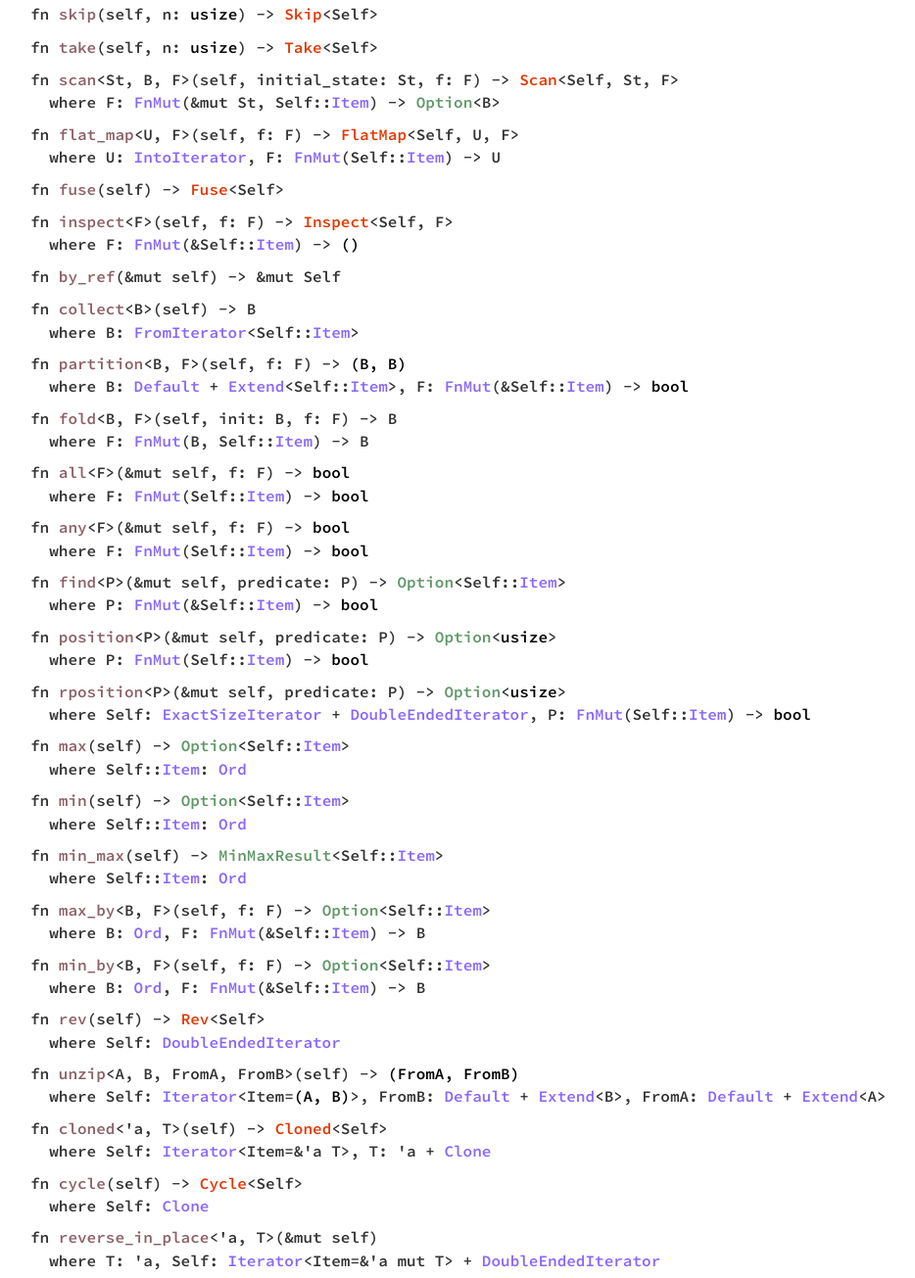
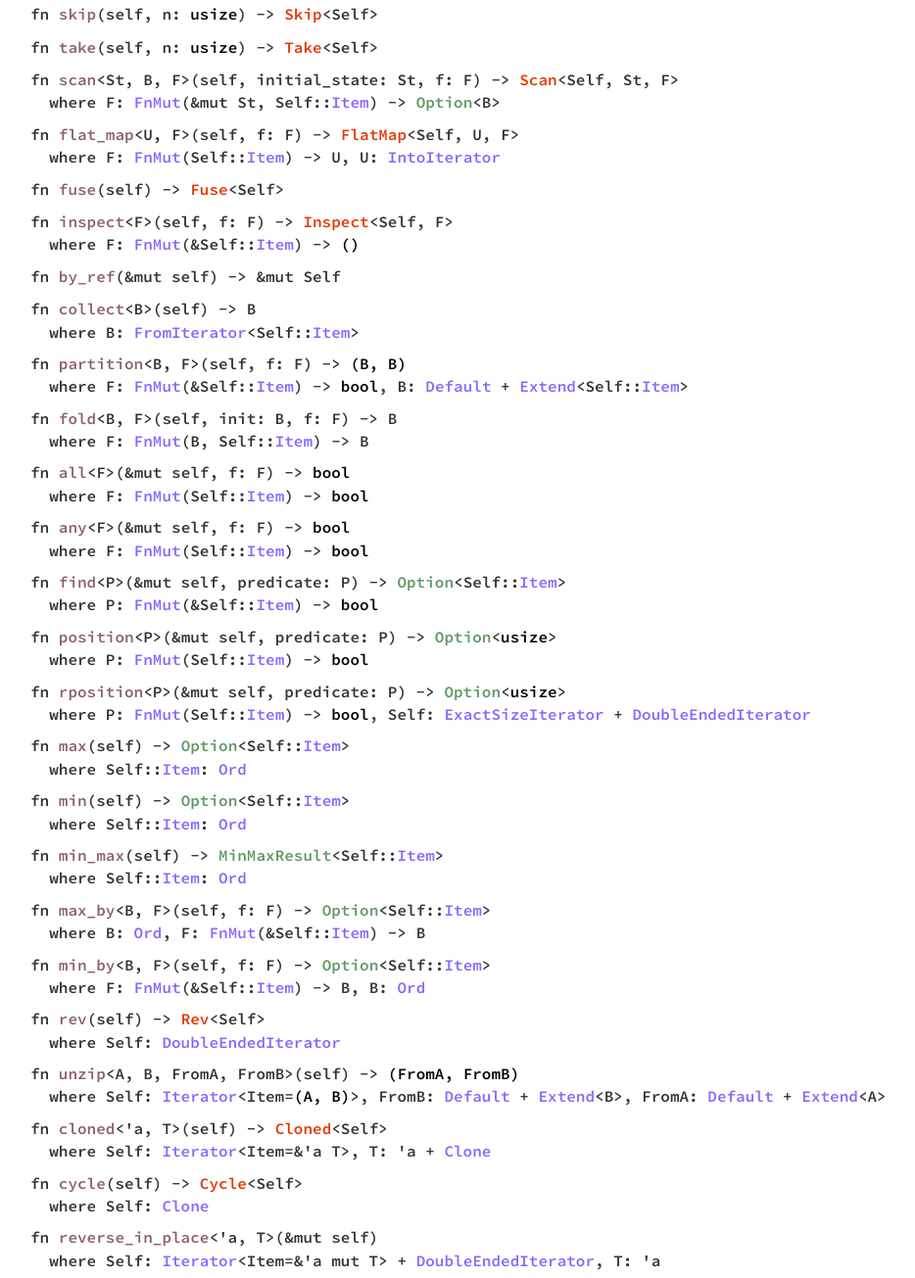
Before and after one commit to contain-rs/cons-list, a plain HTML site: page cons_list/struct.Iter.html in a window 1280 px wide. Shown: the part 1046-2351 px from the top of the page at 98% size, without its empty margins (234-1168 px from the left). Drawn offline with Linux system fonts and the light colour scheme.

Commit message:
rebuild pages at e8b687d

```diff
--- a/cons_list/struct.Iter.html
+++ b/cons_list/struct.Iter.html
@@ -67,28 +67,28 @@
 <h4 id='method.skip' class='method'><code>fn <a href='http://doc.rust-lang.org/nightly/core/iter/trait.Iterator.html#method.skip' class='fnname'>skip</a>(self, n: <a href='http://doc.rust-lang.org/nightly/std/primitive.usize.html'>usize</a>) -&gt; <a class='struct' href='http://doc.rust-lang.org/nightly/core/iter/struct.Skip.html' title='core::iter::Skip'>Skip</a>&lt;Self&gt;</code></h4>
 <h4 id='method.take' class='method'><code>fn <a href='http://doc.rust-lang.org/nightly/core/iter/trait.Iterator.html#method.take' class='fnname'>take</a>(self, n: <a href='http://doc.rust-lang.org/nightly/std/primitive.usize.html'>usize</a>) -&gt; <a class='struct' href='http://doc.rust-lang.org/nightly/core/iter/struct.Take.html' title='core::iter::Take'>Take</a>&lt;Self&gt;</code></h4>
 <h4 id='method.scan' class='method'><code>fn <a href='http://doc.rust-lang.org/nightly/core/iter/trait.Iterator.html#method.scan' class='fnname'>scan</a>&lt;St, B, F&gt;(self, initial_state: St, f: F) -&gt; <a class='struct' href='http://doc.rust-lang.org/nightly/core/iter/struct.Scan.html' title='core::iter::Scan'>Scan</a>&lt;Self, St, F&gt; <span class='where'>where F: <a class='trait' href='http://doc.rust-lang.org/nightly/core/ops/trait.FnMut.html' title='core::ops::FnMut'>FnMut</a>(&amp;mut St, Self::<a class='trait' href='http://doc.rust-lang.org/nightly/core/iter/trait.Iterator.html' title='core::iter::Iterator'>Item</a>) -&gt; <a class='enum' href='http://doc.rust-lang.org/nightly/core/option/enum.Option.html' title='core::option::Option'>Option</a>&lt;B&gt;</span></code></h4>
-<h4 id='method.flat_map' class='method'><code>fn <a href='http://doc.rust-lang.org/nightly/core/iter/trait.Iterator.html#method.flat_map' class='fnname'>flat_map</a>&lt;U, F&gt;(self, f: F) -&gt; <a class='struct' href='http://doc.rust-lang.org/nightly/core/iter/struct.FlatMap.html' title='core::iter::FlatMap'>FlatMap</a>&lt;Self, U, F&gt; <span class='where'>where U: <a class='trait' href='http://doc.rust-lang.org/nightly/core/iter/trait.IntoIterator.html' title='core::iter::IntoIterator'>IntoIterator</a>, F: <a class='trait' href='http://doc.rust-lang.org/nightly/core/ops/trait.FnMut.html' title='core::ops::FnMut'>FnMut</a>(Self::<a class='trait' href='http://doc.rust-lang.org/nightly/core/iter/trait.Iterator.html' title='core::iter::Iterator'>Item</a>) -&gt; U</span></code></h4>
+<h4 id='method.flat_map' class='method'><code>fn <a href='http://doc.rust-lang.org/nightly/core/iter/trait.Iterator.html#method.flat_map' class='fnname'>flat_map</a>&lt;U, F&gt;(self, f: F) -&gt; <a class='struct' href='http://doc.rust-lang.org/nightly/core/iter/struct.FlatMap.html' title='core::iter::FlatMap'>FlatMap</a>&lt;Self, U, F&gt; <span class='where'>where F: <a class='trait' href='http://doc.rust-lang.org/nightly/core/ops/trait.FnMut.html' title='core::ops::FnMut'>FnMut</a>(Self::<a class='trait' href='http://doc.rust-lang.org/nightly/core/iter/trait.Iterator.html' title='core::iter::Iterator'>Item</a>) -&gt; U, U: <a class='trait' href='http://doc.rust-lang.org/nightly/core/iter/trait.IntoIterator.html' title='core::iter::IntoIterator'>IntoIterator</a></span></code></h4>
 <h4 id='method.fuse' class='method'><code>fn <a href='http://doc.rust-lang.org/nightly/core/iter/trait.Iterator.html#method.fuse' class='fnname'>fuse</a>(self) -&gt; <a class='struct' href='http://doc.rust-lang.org/nightly/core/iter/struct.Fuse.html' title='core::iter::Fuse'>Fuse</a>&lt;Self&gt;</code></h4>
 <h4 id='method.inspect' class='method'><code>fn <a href='http://doc.rust-lang.org/nightly/core/iter/trait.Iterator.html#method.inspect' class='fnname'>inspect</a>&lt;F&gt;(self, f: F) -&gt; <a class='struct' href='http://doc.rust-lang.org/nightly/core/iter/struct.Inspect.html' title='core::iter::Inspect'>Inspect</a>&lt;Self, F&gt; <span class='where'>where F: <a class='trait' href='http://doc.rust-lang.org/nightly/core/ops/trait.FnMut.html' title='core::ops::FnMut'>FnMut</a>(&amp;Self::<a class='trait' href='http://doc.rust-lang.org/nightly/core/iter/trait.Iterator.html' title='core::iter::Iterator'>Item</a>) -&gt; <a href='http://doc.rust-lang.org/nightly/std/primitive.tuple.html'>()</a></span></code></h4>
 <h4 id='method.by_ref' class='method'><code>fn <a href='http://doc.rust-lang.org/nightly/core/iter/trait.Iterator.html#method.by_ref' class='fnname'>by_ref</a>(&amp;mut self) -&gt; &amp;mut Self</code></h4>
 <h4 id='method.collect' class='method'><code>fn <a href='http://doc.rust-lang.org/nightly/core/iter/trait.Iterator.html#method.collect' class='fnname'>collect</a>&lt;B&gt;(self) -&gt; B <span class='where'>where B: <a class='trait' href='http://doc.rust-lang.org/nightly/core/iter/trait.FromIterator.html' title='core::iter::FromIterator'>FromIterator</a>&lt;Self::<a class='trait' href='http://doc.rust-lang.org/nightly/core/iter/trait.Iterator.html' title='core::iter::Iterator'>Item</a>&gt;</span></code></h4>
-<h4 id='method.partition' class='method'><code>fn <a href='http://doc.rust-lang.org/nightly/core/iter/trait.Iterator.html#method.partition' class='fnname'>partition</a>&lt;B, F&gt;(self, f: F) -&gt; <a href='http://doc.rust-lang.org/nightly/std/primitive.tuple.html'>(B, B)</a> <span class='where'>where B: <a class='trait' href='http://doc.rust-lang.org/nightly/core/default/trait.Default.html' title='core::default::Default'>Default</a> + <a class='trait' href='http://doc.rust-lang.org/nightly/core/iter/trait.Extend.html' title='core::iter::Extend'>Extend</a>&lt;Self::<a class='trait' href='http://doc.rust-lang.org/nightly/core/iter/trait.Iterator.html' title='core::iter::Iterator'>Item</a>&gt;, F: <a class='trait' href='http://doc.rust-lang.org/nightly/core/ops/trait.FnMut.html' title='core::ops::FnMut'>FnMut</a>(&amp;Self::<a class='trait' href='http://doc.rust-lang.org/nightly/core/iter/trait.Iterator.html' title='core::iter::Iterator'>Item</a>) -&gt; <a href='http://doc.rust-lang.org/nightly/std/primitive.bool.html'>bool</a></span></code></h4>
+<h4 id='method.partition' class='method'><code>fn <a href='http://doc.rust-lang.org/nightly/core/iter/trait.Iterator.html#method.partition' class='fnname'>partition</a>&lt;B, F&gt;(self, f: F) -&gt; <a href='http://doc.rust-lang.org/nightly/std/primitive.tuple.html'>(B, B)</a> <span class='where'>where F: <a class='trait' href='http://doc.rust-lang.org/nightly/core/ops/trait.FnMut.html' title='core::ops::FnMut'>FnMut</a>(&amp;Self::<a class='trait' href='http://doc.rust-lang.org/nightly/core/iter/trait.Iterator.html' title='core::iter::Iterator'>Item</a>) -&gt; <a href='http://doc.rust-lang.org/nightly/std/primitive.bool.html'>bool</a>, B: <a class='trait' href='http://doc.rust-lang.org/nightly/core/default/trait.Default.html' title='core::default::Default'>Default</a> + <a class='trait' href='http://doc.rust-lang.org/nightly/core/iter/trait.Extend.html' title='core::iter::Extend'>Extend</a>&lt;Self::<a class='trait' href='http://doc.rust-lang.org/nightly/core/iter/trait.Iterator.html' title='core::iter::Iterator'>Item</a>&gt;</span></code></h4>
 <h4 id='method.fold' class='method'><code>fn <a href='http://doc.rust-lang.org/nightly/core/iter/trait.Iterator.html#method.fold' class='fnname'>fold</a>&lt;B, F&gt;(self, init: B, f: F) -&gt; B <span class='where'>where F: <a class='trait' href='http://doc.rust-lang.org/nightly/core/ops/trait.FnMut.html' title='core::ops::FnMut'>FnMut</a>(B, Self::<a class='trait' href='http://doc.rust-lang.org/nightly/core/iter/trait.Iterator.html' title='core::iter::Iterator'>Item</a>) -&gt; B</span></code></h4>
 <h4 id='method.all' class='method'><code>fn <a href='http://doc.rust-lang.org/nightly/core/iter/trait.Iterator.html#method.all' class='fnname'>all</a>&lt;F&gt;(&amp;mut self, f: F) -&gt; <a href='http://doc.rust-lang.org/nightly/std/primitive.bool.html'>bool</a> <span class='where'>where F: <a class='trait' href='http://doc.rust-lang.org/nightly/core/ops/trait.FnMut.html' title='core::ops::FnMut'>FnMut</a>(Self::<a class='trait' href='http://doc.rust-lang.org/nightly/core/iter/trait.Iterator.html' title='core::iter::Iterator'>Item</a>) -&gt; <a href='http://doc.rust-lang.org/nightly/std/primitive.bool.html'>bool</a></span></code></h4>
 <h4 id='method.any' class='method'><code>fn <a href='http://doc.rust-lang.org/nightly/core/iter/trait.Iterator.html#method.any' class='fnname'>any</a>&lt;F&gt;(&amp;mut self, f: F) -&gt; <a href='http://doc.rust-lang.org/nightly/std/primitive.bool.html'>bool</a> <span class='where'>where F: <a class='trait' href='http://doc.rust-lang.org/nightly/core/ops/trait.FnMut.html' title='core::ops::FnMut'>FnMut</a>(Self::<a class='trait' href='http://doc.rust-lang.org/nightly/core/iter/trait.Iterator.html' title='core::iter::Iterator'>Item</a>) -&gt; <a href='http://doc.rust-lang.org/nightly/std/primitive.bool.html'>bool</a></span></code></h4>
 <h4 id='method.find' class='method'><code>fn <a href='http://doc.rust-lang.org/nightly/core/iter/trait.Iterator.html#method.find' class='fnname'>find</a>&lt;P&gt;(&amp;mut self, predicate: P) -&gt; <a class='enum' href='http://doc.rust-lang.org/nightly/core/option/enum.Option.html' title='core::option::Option'>Option</a>&lt;Self::<a class='trait' href='http://doc.rust-lang.org/nightly/core/iter/trait.Iterator.html' title='core::iter::Iterator'>Item</a>&gt; <span class='where'>where P: <a class='trait' href='http://doc.rust-lang.org/nightly/core/ops/trait.FnMut.html' title='core::ops::FnMut'>FnMut</a>(&amp;Self::<a class='trait' href='http://doc.rust-lang.org/nightly/core/iter/trait.Iterator.html' title='core::iter::Iterator'>Item</a>) -&gt; <a href='http://doc.rust-lang.org/nightly/std/primitive.bool.html'>bool</a></span></code></h4>
 <h4 id='method.position' class='method'><code>fn <a href='http://doc.rust-lang.org/nightly/core/iter/trait.Iterator.html#method.position' class='fnname'>position</a>&lt;P&gt;(&amp;mut self, predicate: P) -&gt; <a class='enum' href='http://doc.rust-lang.org/nightly/core/option/enum.Option.html' title='core::option::Option'>Option</a>&lt;<a href='http://doc.rust-lang.org/nightly/std/primitive.usize.html'>usize</a>&gt; <span class='where'>where P: <a class='trait' href='http://doc.rust-lang.org/nightly/core/ops/trait.FnMut.html' title='core::ops::FnMut'>FnMut</a>(Self::<a class='trait' href='http://doc.rust-lang.org/nightly/core/iter/trait.Iterator.html' title='core::iter::Iterator'>Item</a>) -&gt; <a href='http://doc.rust-lang.org/nightly/std/primitive.bool.html'>bool</a></span></code></h4>
-<h4 id='method.rposition' class='method'><code>fn <a href='http://doc.rust-lang.org/nightly/core/iter/trait.Iterator.html#method.rposition' class='fnname'>rposition</a>&lt;P&gt;(&amp;mut self, predicate: P) -&gt; <a class='enum' href='http://doc.rust-lang.org/nightly/core/option/enum.Option.html' title='core::option::Option'>Option</a>&lt;<a href='http://doc.rust-lang.org/nightly/std/primitive.usize.html'>usize</a>&gt; <span class='where'>where Self: <a class='trait' href='http://doc.rust-lang.org/nightly/core/iter/trait.ExactSizeIterator.html' title='core::iter::ExactSizeIterator'>ExactSizeIterator</a> + <a class='trait' href='http://doc.rust-lang.org/nightly/core/iter/trait.DoubleEndedIterator.html' title='core::iter::DoubleEndedIterator'>DoubleEndedIterator</a>, P: <a class='trait' href='http://doc.rust-lang.org/nightly/core/ops/trait.FnMut.html' title='core::ops::FnMut'>FnMut</a>(Self::<a class='trait' href='http://doc.rust-lang.org/nightly/core/iter/trait.Iterator.html' title='core::iter::Iterator'>Item</a>) -&gt; <a href='http://doc.rust-lang.org/nightly/std/primitive.bool.html'>bool</a></span></code></h4>
+<h4 id='method.rposition' class='method'><code>fn <a href='http://doc.rust-lang.org/nightly/core/iter/trait.Iterator.html#method.rposition' class='fnname'>rposition</a>&lt;P&gt;(&amp;mut self, predicate: P) -&gt; <a class='enum' href='http://doc.rust-lang.org/nightly/core/option/enum.Option.html' title='core::option::Option'>Option</a>&lt;<a href='http://doc.rust-lang.org/nightly/std/primitive.usize.html'>usize</a>&gt; <span class='where'>where P: <a class='trait' href='http://doc.rust-lang.org/nightly/core/ops/trait.FnMut.html' title='core::ops::FnMut'>FnMut</a>(Self::<a class='trait' href='http://doc.rust-lang.org/nightly/core/iter/trait.Iterator.html' title='core::iter::Iterator'>Item</a>) -&gt; <a href='http://doc.rust-lang.org/nightly/std/primitive.bool.html'>bool</a>, Self: <a class='trait' href='http://doc.rust-lang.org/nightly/core/iter/trait.ExactSizeIterator.html' title='core::iter::ExactSizeIterator'>ExactSizeIterator</a> + <a class='trait' href='http://doc.rust-lang.org/nightly/core/iter/trait.DoubleEndedIterator.html' title='core::iter::DoubleEndedIterator'>DoubleEndedIterator</a></span></code></h4>
 <h4 id='method.max' class='method'><code>fn <a href='http://doc.rust-lang.org/nightly/core/iter/trait.Iterator.html#method.max' class='fnname'>max</a>(self) -&gt; <a class='enum' href='http://doc.rust-lang.org/nightly/core/option/enum.Option.html' title='core::option::Option'>Option</a>&lt;Self::<a class='trait' href='http://doc.rust-lang.org/nightly/core/iter/trait.Iterator.html' title='core::iter::Iterator'>Item</a>&gt; <span class='where'>where Self::<a class='trait' href='http://doc.rust-lang.org/nightly/core/iter/trait.Iterator.html' title='core::iter::Iterator'>Item</a>: <a class='trait' href='http://doc.rust-lang.org/nightly/core/cmp/trait.Ord.html' title='core::cmp::Ord'>Ord</a></span></code></h4>
 <h4 id='method.min' class='method'><code>fn <a href='http://doc.rust-lang.org/nightly/core/iter/trait.Iterator.html#method.min' class='fnname'>min</a>(self) -&gt; <a class='enum' href='http://doc.rust-lang.org/nightly/core/option/enum.Option.html' title='core::option::Option'>Option</a>&lt;Self::<a class='trait' href='http://doc.rust-lang.org/nightly/core/iter/trait.Iterator.html' title='core::iter::Iterator'>Item</a>&gt; <span class='where'>where Self::<a class='trait' href='http://doc.rust-lang.org/nightly/core/iter/trait.Iterator.html' title='core::iter::Iterator'>Item</a>: <a class='trait' href='http://doc.rust-lang.org/nightly/core/cmp/trait.Ord.html' title='core::cmp::Ord'>Ord</a></span></code></h4>
 <h4 id='method.min_max' class='method'><code>fn <a href='http://doc.rust-lang.org/nightly/core/iter/trait.Iterator.html#method.min_max' class='fnname'>min_max</a>(self) -&gt; <a class='enum' href='http://doc.rust-lang.org/nightly/core/iter/enum.MinMaxResult.html' title='core::iter::MinMaxResult'>MinMaxResult</a>&lt;Self::<a class='trait' href='http://doc.rust-lang.org/nightly/core/iter/trait.Iterator.html' title='core::iter::Iterator'>Item</a>&gt; <span class='where'>where Self::<a class='trait' href='http://doc.rust-lang.org/nightly/core/iter/trait.Iterator.html' title='core::iter::Iterator'>Item</a>: <a class='trait' href='http://doc.rust-lang.org/nightly/core/cmp/trait.Ord.html' title='core::cmp::Ord'>Ord</a></span></code></h4>
 <h4 id='method.max_by' class='method'><code>fn <a href='http://doc.rust-lang.org/nightly/core/iter/trait.Iterator.html#method.max_by' class='fnname'>max_by</a>&lt;B, F&gt;(self, f: F) -&gt; <a class='enum' href='http://doc.rust-lang.org/nightly/core/option/enum.Option.html' title='core::option::Option'>Option</a>&lt;Self::<a class='trait' href='http://doc.rust-lang.org/nightly/core/iter/trait.Iterator.html' title='core::iter::Iterator'>Item</a>&gt; <span class='where'>where B: <a class='trait' href='http://doc.rust-lang.org/nightly/core/cmp/trait.Ord.html' title='core::cmp::Ord'>Ord</a>, F: <a class='trait' href='http://doc.rust-lang.org/nightly/core/ops/trait.FnMut.html' title='core::ops::FnMut'>FnMut</a>(&amp;Self::<a class='trait' href='http://doc.rust-lang.org/nightly/core/iter/trait.Iterator.html' title='core::iter::Iterator'>Item</a>) -&gt; B</span></code></h4>
-<h4 id='method.min_by' class='method'><code>fn <a href='http://doc.rust-lang.org/nightly/core/iter/trait.Iterator.html#method.min_by' class='fnname'>min_by</a>&lt;B, F&gt;(self, f: F) -&gt; <a class='enum' href='http://doc.rust-lang.org/nightly/core/option/enum.Option.html' title='core::option::Option'>Option</a>&lt;Self::<a class='trait' href='http://doc.rust-lang.org/nightly/core/iter/trait.Iterator.html' title='core::iter::Iterator'>Item</a>&gt; <span class='where'>where B: <a class='trait' href='http://doc.rust-lang.org/nightly/core/cmp/trait.Ord.html' title='core::cmp::Ord'>Ord</a>, F: <a class='trait' href='http://doc.rust-lang.org/nightly/core/ops/trait.FnMut.html' title='core::ops::FnMut'>FnMut</a>(&amp;Self::<a class='trait' href='http://doc.rust-lang.org/nightly/core/iter/trait.Iterator.html' title='core::iter::Iterator'>Item</a>) -&gt; B</span></code></h4>
+<h4 id='method.min_by' class='method'><code>fn <a href='http://doc.rust-lang.org/nightly/core/iter/trait.Iterator.html#method.min_by' class='fnname'>min_by</a>&lt;B, F&gt;(self, f: F) -&gt; <a class='enum' href='http://doc.rust-lang.org/nightly/core/option/enum.Option.html' title='core::option::Option'>Option</a>&lt;Self::<a class='trait' href='http://doc.rust-lang.org/nightly/core/iter/trait.Iterator.html' title='core::iter::Iterator'>Item</a>&gt; <span class='where'>where F: <a class='trait' href='http://doc.rust-lang.org/nightly/core/ops/trait.FnMut.html' title='core::ops::FnMut'>FnMut</a>(&amp;Self::<a class='trait' href='http://doc.rust-lang.org/nightly/core/iter/trait.Iterator.html' title='core::iter::Iterator'>Item</a>) -&gt; B, B: <a class='trait' href='http://doc.rust-lang.org/nightly/core/cmp/trait.Ord.html' title='core::cmp::Ord'>Ord</a></span></code></h4>
 <h4 id='method.rev' class='method'><code>fn <a href='http://doc.rust-lang.org/nightly/core/iter/trait.Iterator.html#method.rev' class='fnname'>rev</a>(self) -&gt; <a class='struct' href='http://doc.rust-lang.org/nightly/core/iter/struct.Rev.html' title='core::iter::Rev'>Rev</a>&lt;Self&gt; <span class='where'>where Self: <a class='trait' href='http://doc.rust-lang.org/nightly/core/iter/trait.DoubleEndedIterator.html' title='core::iter::DoubleEndedIterator'>DoubleEndedIterator</a></span></code></h4>
 <h4 id='method.unzip' class='method'><code>fn <a href='http://doc.rust-lang.org/nightly/core/iter/trait.Iterator.html#method.unzip' class='fnname'>unzip</a>&lt;A, B, FromA, FromB&gt;(self) -&gt; <a href='http://doc.rust-lang.org/nightly/std/primitive.tuple.html'>(FromA, FromB)</a> <span class='where'>where Self: <a class='trait' href='http://doc.rust-lang.org/nightly/core/iter/trait.Iterator.html' title='core::iter::Iterator'>Iterator</a>&lt;Item=<a href='http://doc.rust-lang.org/nightly/std/primitive.tuple.html'>(A, B)</a>&gt;, FromB: <a class='trait' href='http://doc.rust-lang.org/nightly/core/default/trait.Default.html' title='core::default::Default'>Default</a> + <a class='trait' href='http://doc.rust-lang.org/nightly/core/iter/trait.Extend.html' title='core::iter::Extend'>Extend</a>&lt;B&gt;, FromA: <a class='trait' href='http://doc.rust-lang.org/nightly/core/default/trait.Default.html' title='core::default::Default'>Default</a> + <a class='trait' href='http://doc.rust-lang.org/nightly/core/iter/trait.Extend.html' title='core::iter::Extend'>Extend</a>&lt;A&gt;</span></code></h4>
 <h4 id='method.cloned' class='method'><code>fn <a href='http://doc.rust-lang.org/nightly/core/iter/trait.Iterator.html#method.cloned' class='fnname'>cloned</a>&lt;'a, T&gt;(self) -&gt; <a class='struct' href='http://doc.rust-lang.org/nightly/core/iter/struct.Cloned.html' title='core::iter::Cloned'>Cloned</a>&lt;Self&gt; <span class='where'>where Self: <a class='trait' href='http://doc.rust-lang.org/nightly/core/iter/trait.Iterator.html' title='core::iter::Iterator'>Iterator</a>&lt;Item=&amp;'a T&gt;, T: 'a + <a class='trait' href='http://doc.rust-lang.org/nightly/core/clone/trait.Clone.html' title='core::clone::Clone'>Clone</a></span></code></h4>
 <h4 id='method.cycle' class='method'><code>fn <a href='http://doc.rust-lang.org/nightly/core/iter/trait.Iterator.html#method.cycle' class='fnname'>cycle</a>(self) -&gt; <a class='struct' href='http://doc.rust-lang.org/nightly/core/iter/struct.Cycle.html' title='core::iter::Cycle'>Cycle</a>&lt;Self&gt; <span class='where'>where Self: <a class='trait' href='http://doc.rust-lang.org/nightly/core/clone/trait.Clone.html' title='core::clone::Clone'>Clone</a></span></code></h4>
-<h4 id='method.reverse_in_place' class='method'><code>fn <a href='http://doc.rust-lang.org/nightly/core/iter/trait.Iterator.html#method.reverse_in_place' class='fnname'>reverse_in_place</a>&lt;'a, T&gt;(&amp;mut self) <span class='where'>where T: 'a, Self: <a class='trait' href='http://doc.rust-lang.org/nightly/core/iter/trait.Iterator.html' title='core::iter::Iterator'>Iterator</a>&lt;Item=&amp;'a mut T&gt; + <a class='trait' href='http://doc.rust-lang.org/nightly/core/iter/trait.DoubleEndedIterator.html' title='core::iter::DoubleEndedIterator'>DoubleEndedIterator</a></span></code></h4>
+<h4 id='method.reverse_in_place' class='method'><code>fn <a href='http://doc.rust-lang.org/nightly/core/iter/trait.Iterator.html#method.reverse_in_place' class='fnname'>reverse_in_place</a>&lt;'a, T&gt;(&amp;mut self) <span class='where'>where Self: <a class='trait' href='http://doc.rust-lang.org/nightly/core/iter/trait.Iterator.html' title='core::iter::Iterator'>Iterator</a>&lt;Item=&amp;'a mut T&gt; + <a class='trait' href='http://doc.rust-lang.org/nightly/core/iter/trait.DoubleEndedIterator.html' title='core::iter::DoubleEndedIterator'>DoubleEndedIterator</a>, T: 'a</span></code></h4>
 <h4 id='method.sum' class='method'><code>fn <a href='http://doc.rust-lang.org/nightly/core/iter/trait.Iterator.html#method.sum' class='fnname'>sum</a>&lt;S = Self::<a class='trait' href='http://doc.rust-lang.org/nightly/core/iter/trait.Iterator.html' title='core::iter::Iterator'>Item</a>&gt;(self) -&gt; S <span class='where'>where S: <a class='trait' href='http://doc.rust-lang.org/nightly/core/ops/trait.Add.html' title='core::ops::Add'>Add</a>&lt;Self::<a class='trait' href='http://doc.rust-lang.org/nightly/core/iter/trait.Iterator.html' title='core::iter::Iterator'>Item</a>, Output=S&gt; + <a class='trait' href='http://doc.rust-lang.org/nightly/core/num/trait.Zero.html' title='core::num::Zero'>Zero</a></span></code></h4>
 <h4 id='method.product' class='method'><code>fn <a href='http://doc.rust-lang.org/nightly/core/iter/trait.Iterator.html#method.product' class='fnname'>product</a>&lt;P = Self::<a class='trait' href='http://doc.rust-lang.org/nightly/core/iter/trait.Iterator.html' title='core::iter::Iterator'>Item</a>&gt;(self) -&gt; P <span class='where'>where P: <a class='trait' href='http://doc.rust-lang.org/nightly/core/ops/trait.Mul.html' title='core::ops::Mul'>Mul</a>&lt;Self::<a class='trait' href='http://doc.rust-lang.org/nightly/core/iter/trait.Iterator.html' title='core::iter::Iterator'>Item</a>, Output=P&gt; + <a class='trait' href='http://doc.rust-lang.org/nightly/core/num/trait.One.html' title='core::num::One'>One</a></span></code></h4>
 </div><h3 id='derived_implementations'>Derived Implementations </h3><h3 class='impl'><code>impl&lt;'a, T: <a class='trait' href='http://doc.rust-lang.org/nightly/core/clone/trait.Clone.html' title='core::clone::Clone'>Clone</a> + 'a&gt; <a class='trait' href='http://doc.rust-lang.org/nightly/core/clone/trait.Clone.html' title='core::clone::Clone'>Clone</a> for <a class='struct' href='../cons_list/struct.Iter.html' title='cons_list::Iter'>Iter</a>&lt;'a, T&gt; <span class='where'>where T: <a class='trait' href='http://doc.rust-lang.org/nightly/core/clone/trait.Clone.html' title='core::clone::Clone'>Clone</a></span></code></h3><div class='impl-items'><h4 id='method.clone' class='method'><code>fn <a href='http://doc.rust-lang.org/nightly/core/clone/trait.Clone.html#method.clone' class='fnname'>clone</a>(&amp;self) -&gt; <a class='struct' href='../cons_list/struct.Iter.html' title='cons_list::Iter'>Iter</a>&lt;'a, T&gt;</code></h4>
```
